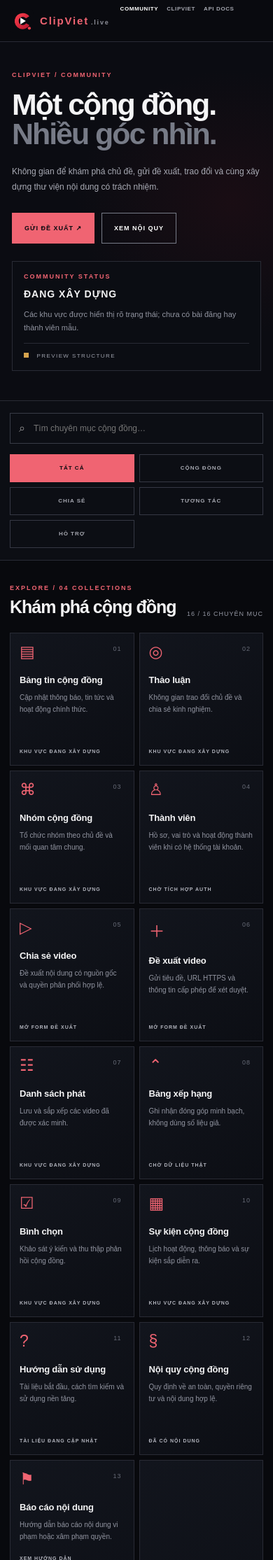
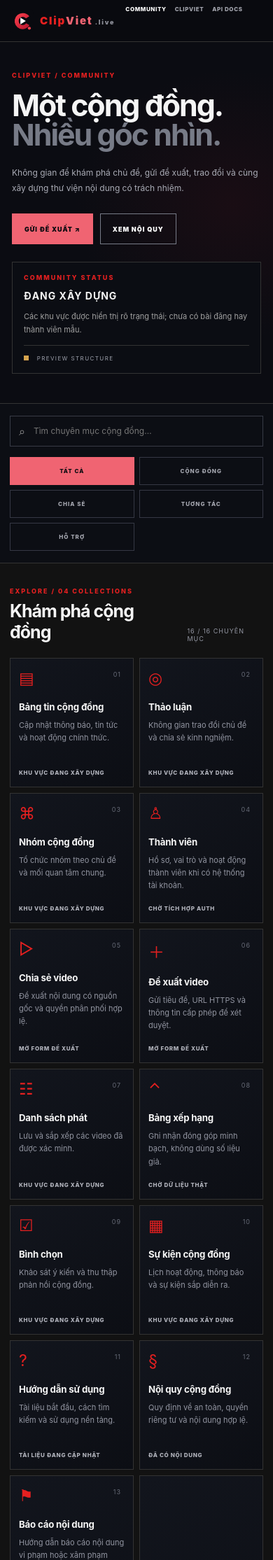
Before and after one commit to zskbot/clipviet.live, a PHP site: page /site/community/ in a window 390 px wide. Shown: the top 2229 px of the page at 70% size. Run offline with PHP 8.4, Linux system fonts and the light colour scheme.

Commit message:
fix(community): harden responsive grid and apply brand tokens

```diff
--- a/site/community/community.css
+++ b/site/community/community.css
@@ -24,3 +24,64 @@
 .community-footer{min-height:72px;padding:16px clamp(16px,6vw,90px);border-top:1px solid var(--cv-line);display:flex;align-items:center;justify-content:space-between;gap:16px}.community-footer>span,.community-footer>a:last-child{font-size:8px;letter-spacing:1px;color:#9295a1;text-decoration:none}
 @media(max-width:760px){.community-topbar{height:60px;padding:0 14px;gap:15px}.community-topbar nav{gap:12px}.community-topbar nav a,.community-home-link{font-size:8px;letter-spacing:.6px}.community-home-link{display:none}.community-hero{grid-template-columns:1fr;gap:25px;padding:42px 17px}.community-hero h1{font-size:clamp(40px,11vw,58px);letter-spacing:-2px}.community-lead{font-size:12px}.community-status{padding:16px}.community-toolbar{padding:17px 14px}.community-filters{display:grid;grid-template-columns:repeat(2,minmax(0,1fr))}.community-filters button{min-height:40px}.community-section{padding:34px 14px 42px}.community-grid{grid-template-columns:repeat(2,minmax(0,1fr));gap:7px}.community-card{min-height:190px;padding:13px}.community-card strong{font-size:13px}.community-card p{font-size:10px}.community-card-status{font-size:7px;line-height:1.5}.community-feature-row{grid-template-columns:1fr;padding:34px 16px;gap:20px}.policy-grid{grid-template-columns:repeat(2,minmax(0,1fr));gap:7px}.policy-grid article{padding:13px}.community-footer{padding:16px;flex-wrap:wrap}.community-footer>span{order:3;width:100%}}
 @media(max-width:360px){.community-topbar nav{gap:8px}.community-topbar nav a{font-size:7px}.community-grid{grid-template-columns:1fr}.community-card{min-height:160px}.policy-grid{grid-template-columns:1fr}}
+
+
+/* Brand 1.0 + mobile layout hardening. */
+:root{
+  --cv-bg:#121212;
+  --cv-panel:#1E1E1E;
+  --cv-line:#333333;
+  --cv-text:#F5F5F5;
+  --cv-muted:#A0A0A0;
+  --cv-accent:#E62020;
+}
+.community-page{
+  width:100%;
+  max-width:100%;
+  min-width:0;
+  overflow-x:hidden;
+  background:var(--cv-bg);
+  color:var(--cv-text);
+  font-family:Inter,ui-sans-serif,system-ui,-apple-system,BlinkMacSystemFont,"Segoe UI",sans-serif;
+}
+.community-page main,
+.community-page section,
+.community-page header,
+.community-page footer,
+.community-grid,
+.community-card{
+  box-sizing:border-box;
+  min-width:0;
+  max-width:100%;
+}
+.community-page main{display:block;width:100%}
+.community-grid{
+  display:grid;
+  width:100%;
+  grid-template-columns:repeat(3,minmax(0,1fr));
+  align-items:stretch;
+}
+.community-card{
+  display:flex;
+  width:100%;
+  min-width:0;
+  overflow-wrap:anywhere;
+}
+.community-card p,
+.community-card strong,
+.community-card-status{overflow-wrap:anywhere;word-break:normal}
+.community-card p{max-width:none}
+@media(max-width:760px){
+  .community-topbar{width:100%;max-width:100%;min-width:0;overflow:hidden}
+  .community-topbar nav{min-width:0;flex-wrap:wrap}
+  .community-hero,.community-toolbar,.community-section,.community-feature-row,.community-policy,.community-footer{width:100%;max-width:100%;min-width:0}
+  .community-grid{grid-template-columns:repeat(2,minmax(0,1fr));gap:8px}
+  .community-card{min-height:185px;padding:14px 12px}
+  .community-card strong{font-size:clamp(12px,3.4vw,14px)}
+  .community-card p{font-size:11px;line-height:1.65}
+  .community-card-status{font-size:8px;line-height:1.5;letter-spacing:.65px}
+}
+@media(max-width:380px){
+  .community-grid{grid-template-columns:1fr}
+  .community-card{min-height:150px}
+}
```
